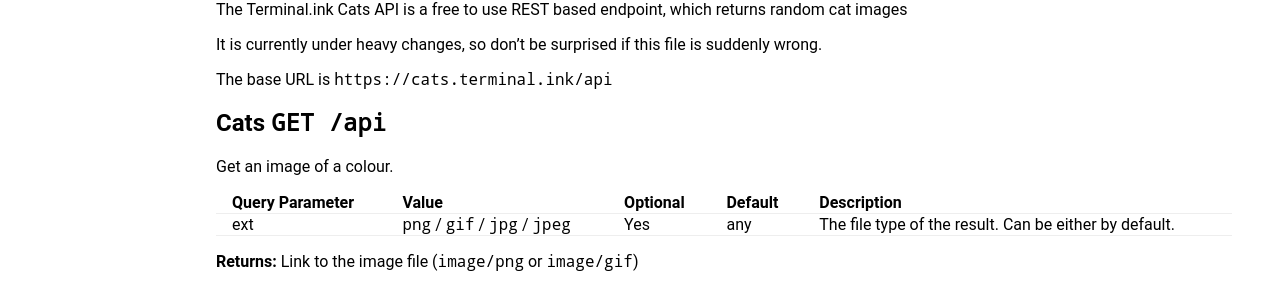
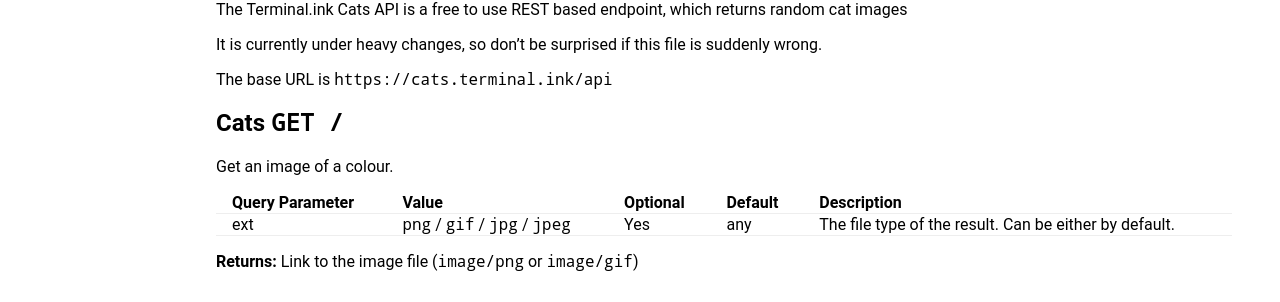
Before and after one commit to Terminal/docs.terminal.ink, a Jekyll site: the page built from _pages/cats/index.md, in a window 1280 px wide. Shown: the part 147-449 px from the top of the page. Built offline with Jekyll 4.4.1, drawn with Linux system fonts in a browser that asks for light colours.

```diff
--- a/_pages/cats/index.md
+++ b/_pages/cats/index.md
@@ -22,7 +22,7 @@ It is currently under heavy changes, so don't be surprised if this file is sudde
 
 The base URL is `https://cats.terminal.ink/api`
 
-## Cats `GET /api`
+## Cats `GET /`
 Get an image of a colour.
 
 Query Parameter       | Value                           | Optional | Default   | Description
```
